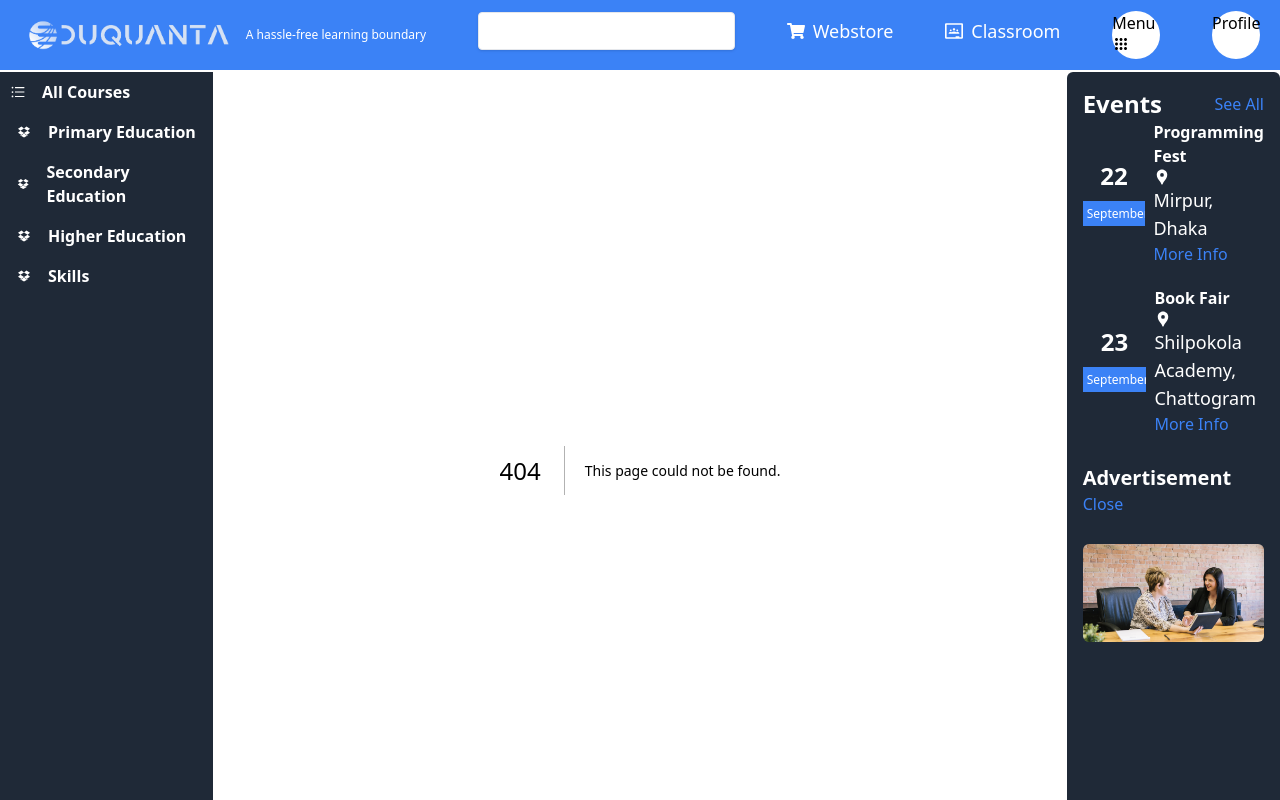
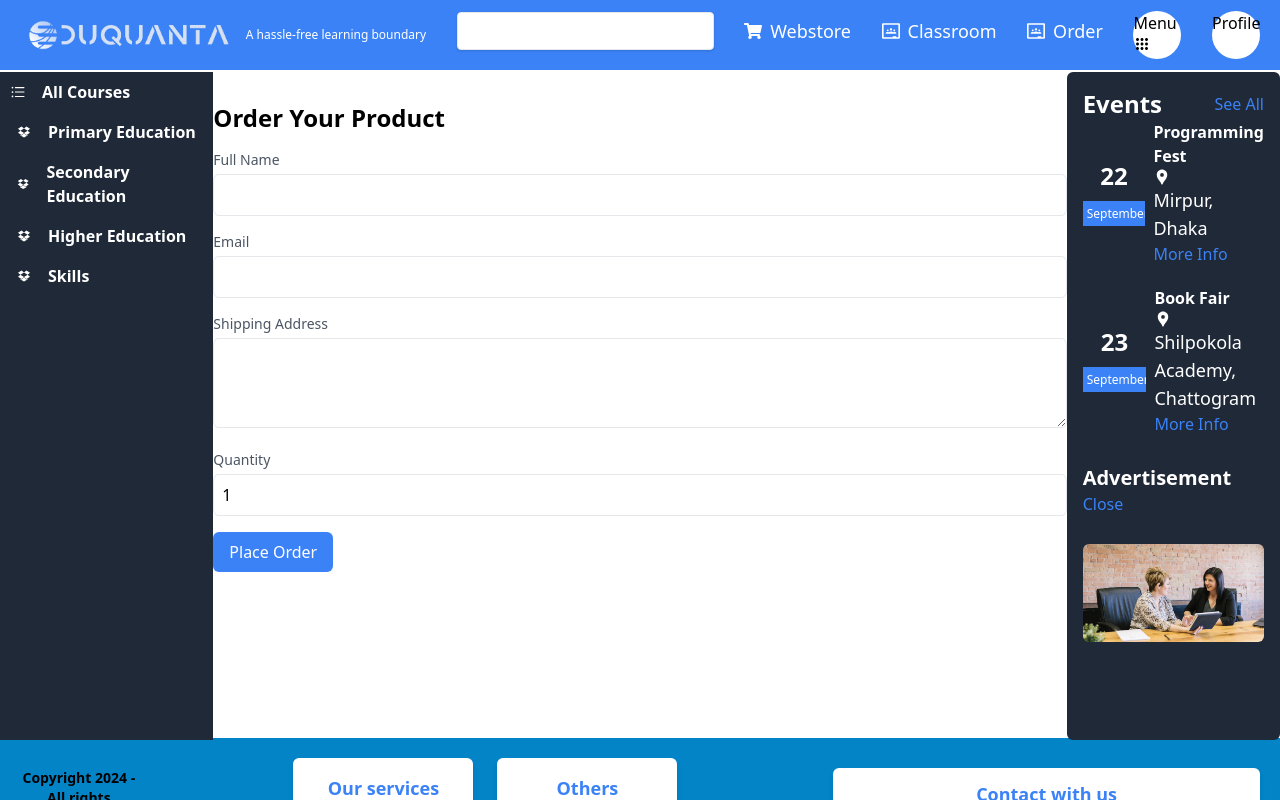
Before and after one commit to JonyDebCSE-21/e-learning, a Next.js app: page /webstore/oder in a window 1280 px wide. Before the commit this address had no page. Shown: the top 800 px of the page. Built offline with nearby package versions, Linux system fonts and the light colour scheme.

Commit message:
oderpage

```diff
--- a/components/shared/Navbar/Header.js
+++ b/components/shared/Navbar/Header.js
@@ -38,6 +38,12 @@ const Header = () => {
             <h2 className="text-lg mb-0">Classroom</h2>
           </Link>
         </div>
+        <div className="flex items-center mb-2">
+          <Link href="OrderPage" className="text-white flex items-center">
+            <SiGoogleclassroom className="text-lg mr-2" />
+            <h2 className="text-lg mb-0">Order</h2>
+          </Link>
+        </div>
 
         <div className="relative">
           <div className="dropdown dropdown-end h-12 rounded-full bg-white w-12 cursor-pointer transition-transform transform hover:scale-105">
@@ -57,17 +63,17 @@ const Header = () => {
                     <Link href="/course">Home</Link>
                   </li>
                   <hr />
+                  {/* <li className="hover:bg-blue-700">
+                    <Link href="/webstore/order">Oder</Link>
+                  </li> */}
                   <li className="hover:bg-blue-700">
-                    <Link href="/webstore">Webstore</Link>
+                    <Link
+                      href="webstore"
+                      className="text-white flex items-center">
+                      <FaShoppingCart className="text-lg mr-2" />
+                      <h2 className="text-lg mb-0">Webstore</h2>
+                    </Link>
                   </li>
-
-                  {/*
-          <Link href="webstore" className="text-white flex items-center">
-            <FaShoppingCart className="text-lg mr-2" />
-            <h2 className="text-lg mb-0">Webstore</h2>
-          </Link>
-         */}
-
                   <hr />
                   <li className="hover:bg-blue-700">
                     <Link href="/newsflash">Newsflash</Link>
--- a/pages/auth/Signin.js
+++ b/pages/auth/Signin.js
@@ -3,8 +3,8 @@ import Link from "next/link";
 
 const Signin = () => {
   return (
-    <section class="bg-gray-50">
-      <div class="flex flex-col items-center justify-center px-6 py-8 mx-auto md:h-screen lg:py-0">
+    <section class="bg-gray-50 ">
+      <div class="flex flex-col items-center justify-center px-4 py-4 mx-auto md:h-screen lg:py-0">
         <a
           href="#"
           class="flex items-center mb-6 text-2xl font-semibold text-gray-900 dark:text-white">
--- a/pages/webstore/Product.js
+++ b/pages/webstore/Product.js
@@ -1,35 +1,54 @@
-import React from "react";
+import React, { useState } from "react";
 
-const Product = ({ product }) => {
+const Product = ({ product, onAddToCart }) => {
+  const [modalOpen, setModalOpen] = useState(false);
+
+  const handleAddToCart = () => {
+    onAddToCart(product);
+  };
+
   return (
-    <div className=" w-full max-w-[15rem] h-[20rem] rounded overflow-hidden shadow-lg ml-3">
+    <div className="relative w-full max-w-[15rem] h-[20rem] rounded overflow-hidden shadow-lg ml-3">
       <img
-        className="w-full h-40 object-cover mb-2"
+        className="w-full h-40 object-cover mb-2 cursor-pointer"
         src={product.image}
         alt={product.title}
+        onClick={() => setModalOpen(true)}
       />
-      <div className="px-6 py-4 bg-gray-800 text-white transition duration-300 ease-in-out transform hover:scale-105 hover:bg-gray-600">
-        <div className="font-semibold text-center text-lg mb-0">
+      <div className="px-6 py-2 bg-gray-800 text-white transition duration-300 ease-in-out transform hover:scale-105 hover:bg-gray-600">
+        <div className="font-semibold text-center text-lg mb-2">
           {product.title}
         </div>
-        <p className="text-center text-base h-40">
-          ID: {product.id}
-          <br />
-          Price: ${product.price}
-          <br />
-          Promo Code: {product.promoCode}
-          {/* <div className="card-actions">
-            <button className="btn btn-primary">Buy Now</button>
-          </div> */}
+        <p className="text-center text-base h-24">Price: {product.price} BDT</p>
+        <div className="absolute bottom-0 left-0 right-0 p-4 bg-gray-900 opacity-0 hover:opacity-100 transition-opacity">
           <button
-            type="submit"
-            class="inline-flex justify-center rounded-lg text-sm font-semibold py-2.5 px-4 bg-white text-black hover:bg-blue-500 w-3/4">
-            Add to cart
+            onClick={handleAddToCart}
+            className="w-full inline-flex justify-center rounded-lg text-sm font-semibold py-2.5 px-4 bg-white text-black hover:bg-blue-500">
+            Add to Cart
           </button>
-        </p>
+        </div>
+      </div>
 
-        <div></div>
-      </div>
+      {modalOpen && (
+        <div className="fixed inset-0 bg-black bg-opacity-50 flex items-center justify-center">
+          <div className="bg-white p-8 max-w-md">
+            <h2 className="text-xl font-semibold mb-4">{product.title}</h2>
+            <img
+              className="w-full h-64 object-cover mb-4"
+              src={product.image}
+              alt={product.title}
+            />
+            <p>ID: {product.id}</p>
+            <p>Price: {product.price} BDT</p>
+            <p>Product Code: {product.productCode}</p>
+            <button
+              onClick={() => setModalOpen(false)}
+              className="mt-4 inline-flex justify-center rounded-lg text-sm font-semibold py-2.5 px-4 bg-blue-500 text-white hover:bg-blue-700 ">
+              Close
+            </button>
+          </div>
+        </div>
+      )}
     </div>
   );
 };
--- a/pages/webstore/index.js
+++ b/pages/webstore/index.js
@@ -7,71 +7,71 @@ const products = [
   {
     id: 1,
     title: "premium pen",
-    price: "500/= tk",
-    promoCode: "pen23",
+    price: "500",
+    productCode: "pen23",
     image: "/images/storeimage/pen.jpg",
   },
   {
     id: 2,
     title: "Notebook",
-    price: "430 tk/=",
-    promoCode: "nb123",
+    price: "430",
+    productCode: "nb123",
     image: "/images/storeimage/notebook.jpg",
   },
   {
     id: 3,
     title: "Calculator",
-    price: "1280/= tk",
-    promoCode: "cal123",
+    price: "1280",
+    productCode: "cal123",
     image: "/images/storeimage/calculator.jpg",
   },
   {
     id: 4,
     title: "File",
-    price: "280/= tk",
-    promoCode: "file123",
+    price: "280",
+    productCode: "file123",
     image: "/images/storeimage/file.jpg",
   },
   {
     id: 5,
     title: "Geometry Box",
-    price: "580/= tk",
-    promoCode: "gbox123",
+    price: "580",
+    productCode: "gbox123",
     image: "/images/storeimage/box.jpg",
   },
   {
     id: 6,
     title: "School Bag",
-    price: "1530/= tk",
-    promoCode: "nag123",
+    price: "1530",
+    productCode: "nag123",
     image: "/images/storeimage/bag.jpg",
   },
   {
     id: 7,
     title: "Pin machine",
-    price: "250/= tk",
-    promoCode: "pm123",
+    price: "250",
+    productCode: "pm123",
     image: "/images/storeimage/pin machine.jpg",
   },
   {
     id: 8,
     title: "Laptop",
-    price: "30,000/= tk",
-    promoCode: "lap123",
+    price: "30,000",
+    productCode: "lap123",
     image: "/images/storeimage/laptop.jpg",
   },
   {
     id: 9,
     title: "Keyboard with Mouse",
-    price: "780/= tk",
-    promoCode: "km123",
+    price: "780",
+    productCode: "km123",
     image: "/images/storeimage/keymouse.jpg",
   },
   {
     id: 10,
     title: "pencil",
-    price: "180/= tk",
-    promoCode: "penc123",
+    price: "180",
+    productCode: "penc123",
     image: "/images/storeimage/pencil.jpg",
   },
 ];
--- /dev/null
+++ b/pages/webstore/oder.js
@@ -0,0 +1,106 @@
+import React, { useState } from "react";
+
+const OrderPage = () => {
+  const [formData, setFormData] = useState({
+    name: "",
+    email: "",
+    address: "",
+    quantity: 1, // You can set a default quantity or let the user choose
+    // Add more fields as needed
+  });
+
+  const handleChange = (e) => {
+    const { name, value } = e.target;
+    setFormData((prevData) => ({
+      ...prevData,
+      [name]: value,
+    }));
+  };
+
+  const handleSubmit = (e) => {
+    e.preventDefault();
+    // Add logic here to submit the order, e.g., send data to a server, update database, etc.
+    console.log("Order submitted:", formData);
+    // You may redirect the user to a confirmation page or show a success message
+  };
+
+  return (
+    <div className="container mx-auto mt-8">
+      <h2 className="text-2xl font-semibold mb-4">Order Your Product</h2>
+      <form onSubmit={handleSubmit}>
+        <div className="mb-4">
+          <label
+            htmlFor="name"
+            className="block text-sm font-medium text-gray-600">
+            Full Name
+          </label>
+          <input
+            type="text"
+            id="name"
+            name="name"
+            value={formData.name}
+            onChange={handleChange}
+            required
+            className="mt-1 p-2 w-full border rounded-md"
+          />
+        </div>
+        <div className="mb-4">
+          <label
+            htmlFor="email"
+            className="block text-sm font-medium text-gray-600">
+            Email
+          </label>
+          <input
+            type="email"
+            id="email"
+            name="email"
+            value={formData.email}
+            onChange={handleChange}
+            required
+            className="mt-1 p-2 w-full border rounded-md"
+          />
+        </div>
+        <div className="mb-4">
+          <label
+            htmlFor="address"
+            className="block text-sm font-medium text-gray-600">
+            Shipping Address
+          </label>
+          <textarea
+            id="address"
+            name="address"
+            value={formData.address}
+            onChange={handleChange}
+            required
+            rows="3"
+            className="mt-1 p-2 w-full border rounded-md"
+          />
+        </div>
+        <div className="mb-4">
+          <label
+            htmlFor="quantity"
+            className="block text-sm font-medium text-gray-600">
+            Quantity
+          </label>
+          <input
+            type="number"
+            id="quantity"
+            name="quantity"
+            value={formData.quantity}
+            onChange={handleChange}
+            min="1"
+            className="mt-1 p-2 w-full border rounded-md"
+          />
+        </div>
+        {/* Add more fields as needed for your specific product/order details */}
+        <button
+          type="submit"
+          className="bg-blue-500 text-white py-2 px-4 rounded-md hover:bg-blue-600">
+          Place Order
+        </button>
+      </form>
+    </div>
+  );
+};
+
+export default OrderPage;
```
